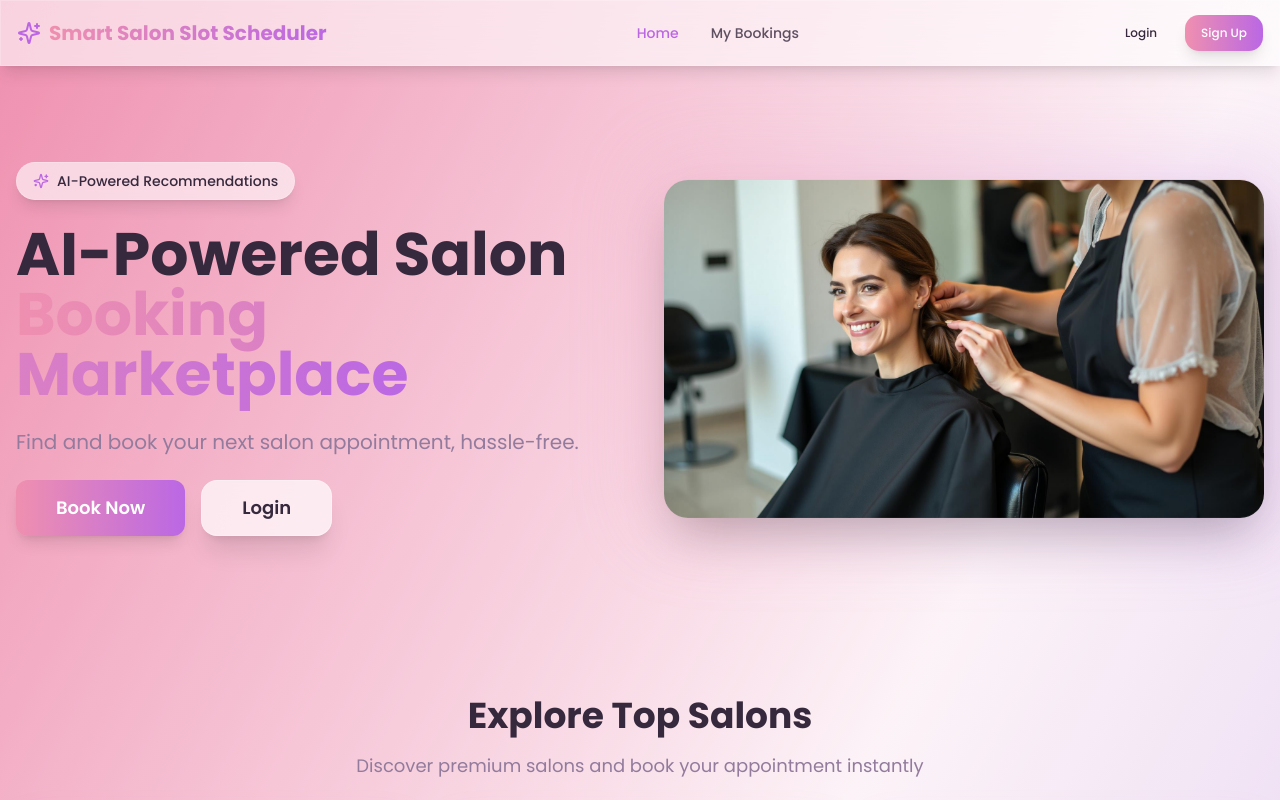
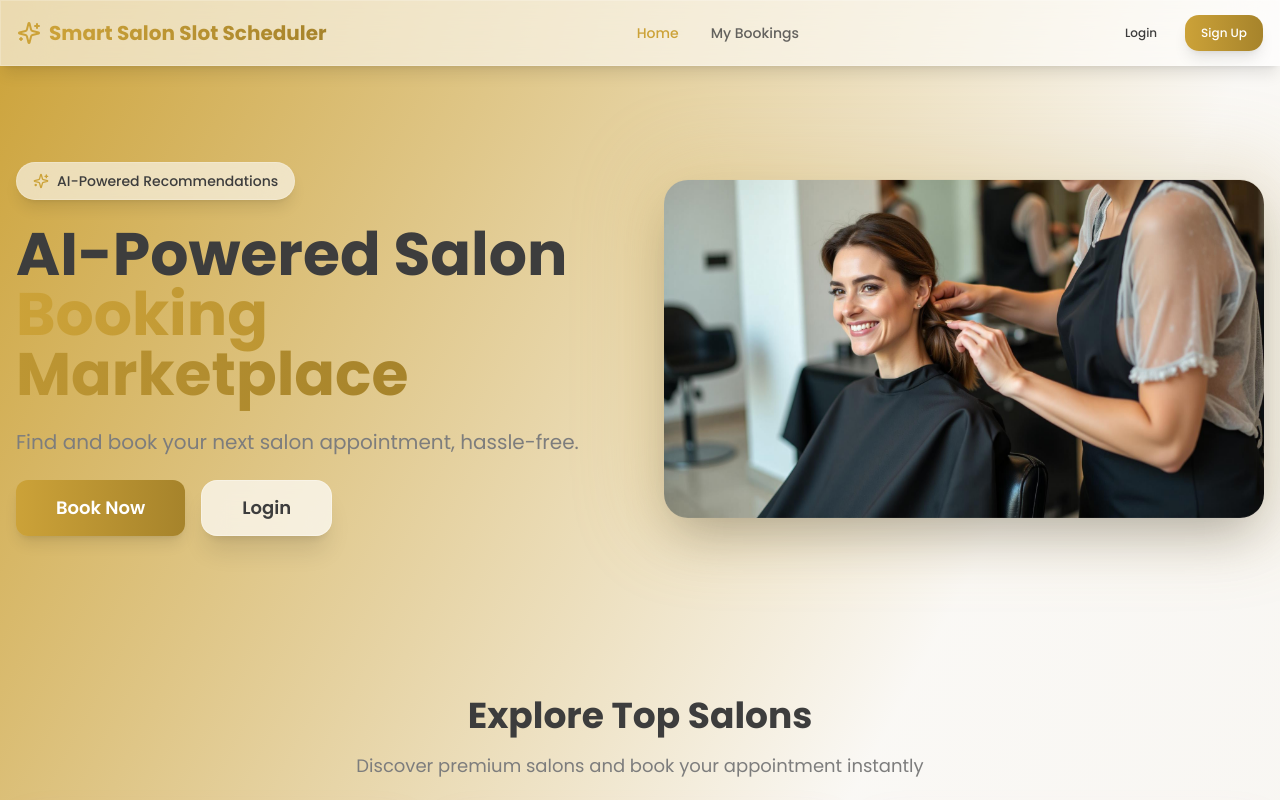
Before and after one commit to Prithvi-Rao-879/salon-iq-ai-glow, a React (Vite) app: page / in a window 1280 px wide. Shown: the top 800 px of the page. Built offline with nearby package versions, Linux system fonts and the light colour scheme; the HTML template or start-up script is replaced by a standard one.

Commit message:
Refactor: Apply Classy Earth Tone theme

```diff
--- a/src/index.css
+++ b/src/index.css
@@ -8,49 +8,49 @@ All colors MUST be HSL.
 
 @layer base {
   :root {
-    /* Pastel gradient background colors */
-    --background: 330 60% 97%;
-    --foreground: 280 20% 20%;
+    /* Classy Earth Tone - Luxury & Trustworthy */
+    --background: 40 33% 97%;
+    --foreground: 0 0% 24%;
 
-    /* Glass-morphism card colors */
-    --card: 0 0% 100%;
-    --card-foreground: 280 20% 20%;
+    /* Card colors */
+    --card: 60 33% 91%;
+    --card-foreground: 0 0% 24%;
 
-    --popover: 0 0% 100%;
-    --popover-foreground: 280 20% 20%;
+    --popover: 60 33% 91%;
+    --popover-foreground: 0 0% 24%;
 
-    /* AI-inspired gradient colors */
-    --primary: 280 70% 65%;
+    /* Warm Gold accent */
+    --primary: 43 59% 51%;
     --primary-foreground: 0 0% 100%;
 
-    --primary-start: 340 75% 75%;
-    --primary-end: 280 70% 65%;
+    --primary-start: 43 59% 51%;
+    --primary-end: 43 59% 41%;
 
-    --secondary: 270 40% 95%;
-    --secondary-foreground: 280 20% 20%;
+    --secondary: 60 33% 91%;
+    --secondary-foreground: 0 0% 24%;
 
-    --muted: 270 30% 96%;
-    --muted-foreground: 280 15% 55%;
+    --muted: 60 20% 93%;
+    --muted-foreground: 0 0% 49%;
 
-    --accent: 340 75% 75%;
+    --accent: 43 59% 51%;
     --accent-foreground: 0 0% 100%;
 
     --destructive: 0 84.2% 60.2%;
     --destructive-foreground: 0 0% 100%;
 
-    --border: 270 30% 92%;
-    --input: 270 30% 94%;
-    --ring: 280 70% 65%;
+    --border: 60 20% 88%;
+    --input: 60 20% 90%;
+    --ring: 43 59% 51%;
 
     --radius: 1rem;
 
     /* Custom gradient stops */
-    --gradient-blush: 340 75% 75%;
-    --gradient-lavender: 270 60% 85%;
+    --gradient-blush: 43 59% 51%;
+    --gradient-lavender: 40 25% 95%;
 
     /* Glass-morphism */
-    --glass-bg: 0 0% 100%;
-    --glass-border: 270 30% 90%;
+    --glass-bg: 40 33% 97%;
+    --glass-border: 60 20% 88%;
 
     --sidebar-background: 0 0% 98%;
 
@@ -70,33 +70,33 @@ All colors MUST be HSL.
   }
 
   .dark {
-    --background: 280 30% 10%;
-    --foreground: 270 20% 95%;
+    --background: 0 0% 12%;
+    --foreground: 60 33% 91%;
 
-    --card: 280 25% 15%;
-    --card-foreground: 270 20% 95%;
+    --card: 0 0% 18%;
+    --card-foreground: 60 33% 91%;
 
-    --popover: 280 25% 15%;
-    --popover-foreground: 270 20% 95%;
+    --popover: 0 0% 18%;
+    --popover-foreground: 60 33% 91%;
 
-    --primary: 280 70% 65%;
+    --primary: 43 59% 51%;
     --primary-foreground: 0 0% 100%;
 
-    --secondary: 280 20% 20%;
-    --secondary-foreground: 270 20% 95%;
+    --secondary: 0 0% 20%;
+    --secondary-foreground: 60 33% 91%;
 
-    --muted: 280 20% 20%;
-    --muted-foreground: 270 15% 65%;
+    --muted: 0 0% 25%;
+    --muted-foreground: 0 0% 60%;
 
-    --accent: 340 75% 75%;
+    --accent: 43 59% 51%;
     --accent-foreground: 0 0% 100%;
 
     --destructive: 0 62.8% 50%;
     --destructive-foreground: 0 0% 100%;
 
-    --border: 280 20% 25%;
-    --input: 280 20% 25%;
-    --ring: 280 70% 65%;
+    --border: 0 0% 25%;
+    --input: 0 0% 25%;
+    --ring: 43 59% 51%;
   }
 }
 
```
